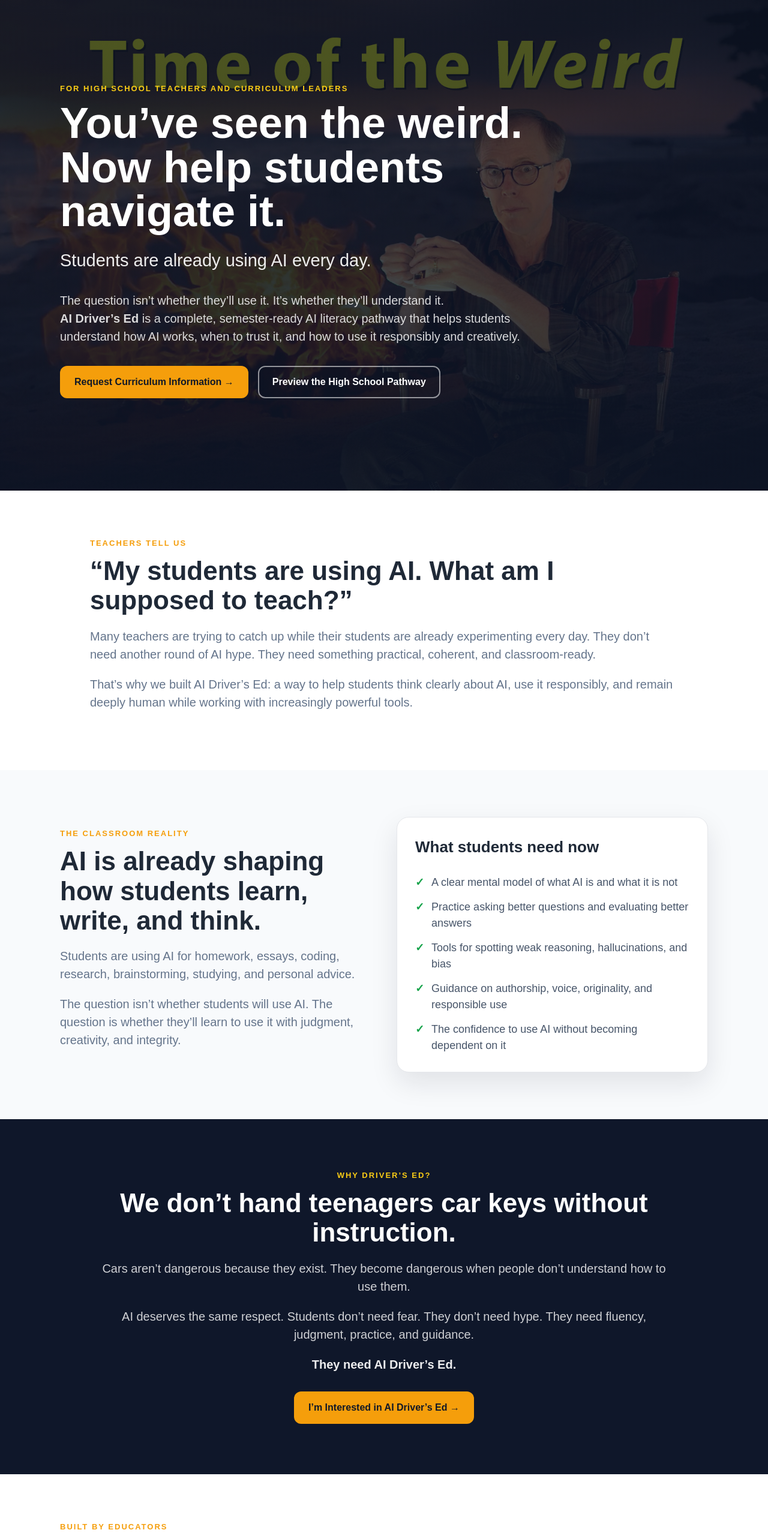
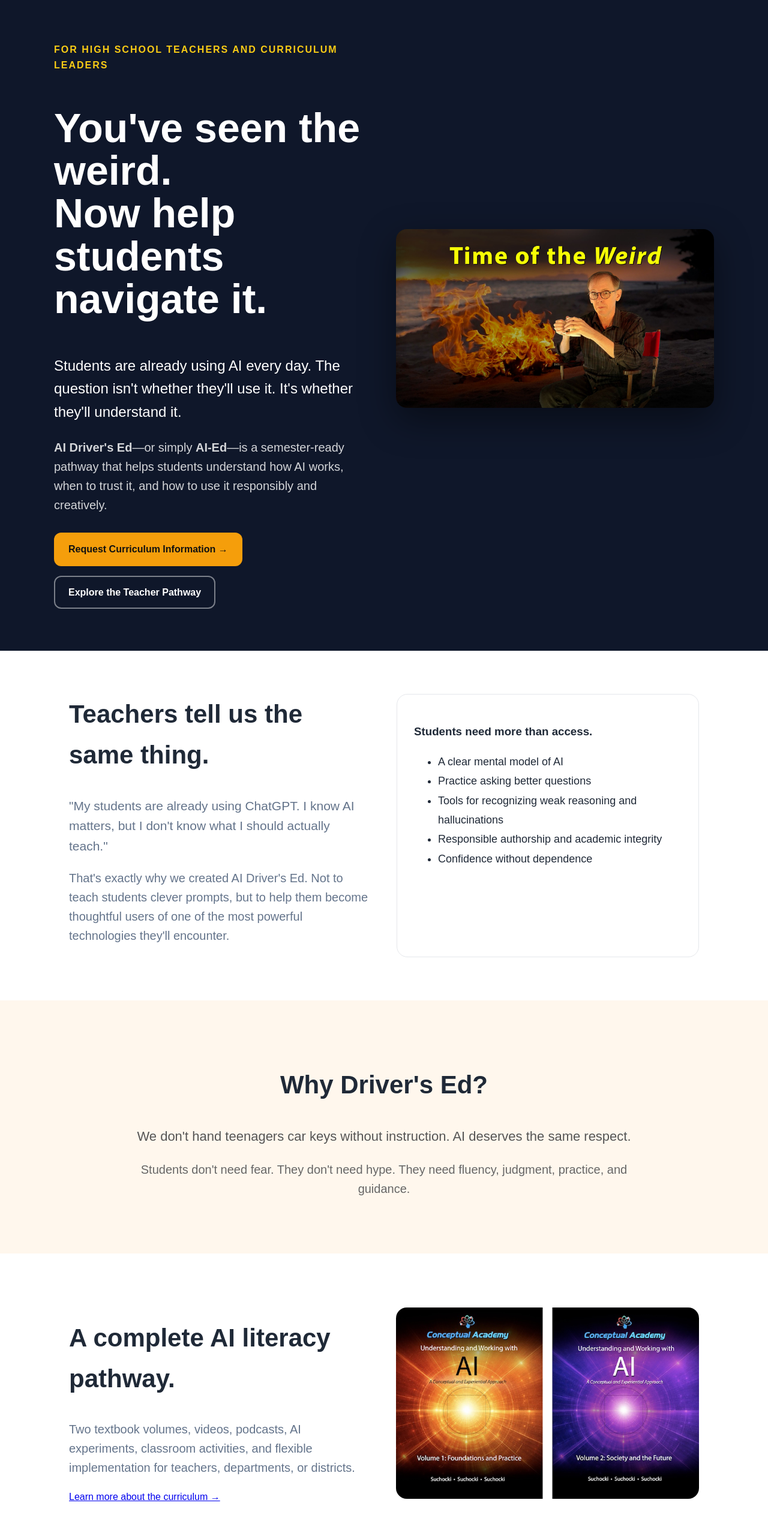
Before and after one commit to Suchocki88/UnderstandingAI.ai, a Next.js app: page /ai-driver-ed in a window 1280 px wide. Shown: the part 80-2646 px from the top of the page at 60% size. Built offline with nearby package versions, Linux system fonts and the light colour scheme.

Commit message:
Update page.tsx

```diff
--- a/app/ai-driver-ed/page.tsx
+++ b/app/ai-driver-ed/page.tsx
@@ -1,9 +1,17 @@
+// AI Driver's Ed landing page (Revision 3)
+// This revision focuses on a cleaner funnel:
+// • Two-column hero with the YouTube thumbnail (no cropped background)
+// • Merged "Teachers tell us" + "Classroom reality"
+// • Introduces AI-Ed branding once
+// • Primary CTA goes directly to the Google Form
+// • PocketLab remains the secondary path
+
 import Link from "next/link";
 
 export const metadata = {
-  title: "AI Driver’s Ed for High Schools | Understanding and Working with AI",
+  title: "AI Driver's Ed | Understanding and Working with AI",
   description:
-    "A focused AI literacy landing page for high school teachers, administrators, and curriculum leaders.",
+    "A campaign landing page for educators discovering AI Driver's Ed through Time of the Weird.",
 };
 
 const FORM_URL =
@@ -11,286 +19,133 @@ const FORM_URL =
 
 export default function Page() {
   return (
-    <main style={{ fontFamily: "Arial, sans-serif", color: "#1f2937", lineHeight: 1.5 }}>
-      {/* HERO */}
-      <section
-        style={{
-          backgroundImage:
-            "linear-gradient(rgba(15,23,42,.72), rgba(15,23,42,.84)), url('/images/TimeWeirdThumb.jpg')",
-          backgroundSize: "cover",
-          backgroundPosition: "center",
-          color: "white",
-          padding: "clamp(76px, 12vw, 160px) 24px",
-        }}
-      >
-        <div style={{ maxWidth: 1080, margin: "0 auto" }}>
-          <p style={eyebrowYellow}>For high school teachers and curriculum leaders</p>
-
-          <h1 style={h1}>
-            You’ve seen the weird.
-            <br />
+    <main style={{fontFamily:"Arial,sans-serif",color:"#1f2937",lineHeight:1.6}}>
+      <section style={{padding:"70px 24px",background:"#0f172a",color:"white"}}>
+        <div style={{maxWidth:1100,margin:"0 auto",display:"grid",gridTemplateColumns:"repeat(auto-fit,minmax(min(100%,430px),1fr))",gap:40,alignItems:"center"}}>
+          <div>
+            <p style={{color:"#facc15",fontWeight:800,letterSpacing:2,textTransform:"uppercase"}}>For high school teachers and curriculum leaders</p>
+            <h1 style={{fontSize:"clamp(42px,6vw,68px)",lineHeight:1.05}}>
+              You've seen the weird.
+              <br/>
               Now help students navigate it.
             </h1>
-
-          <p style={heroLead}>
-            Students are already using AI every day.
+            <p style={{fontSize:24,maxWidth:700}}>
+              Students are already using AI every day. The question isn't whether they'll use it.
+              It's whether they'll understand it.
             </p>
-
-          <p style={heroText}>
-            The question isn’t whether they’ll use it. It’s whether they’ll understand it.
-            <br />
-            <strong>AI Driver’s Ed</strong> is a complete, semester-ready AI literacy pathway
+            <p style={{fontSize:20,color:"rgba(255,255,255,.82)",maxWidth:700}}>
+              <strong>AI Driver's Ed</strong>—or simply <strong>AI‑Ed</strong>—is a semester-ready pathway
               that helps students understand how AI works, when to trust it, and how to use it
               responsibly and creatively.
             </p>
-
-          <div style={buttonRow}>
-            <a href={FORM_URL} target="_blank" rel="noopener noreferrer" style={primaryButton}>
+            <div style={{display:"flex",gap:16,flexWrap:"wrap",marginTop:30}}>
+              <a href={FORM_URL} target="_blank" rel="noreferrer"
+                style={{background:"#f59e0b",padding:"15px 24px",borderRadius:12,fontWeight:700,color:"#111",textDecoration:"none"}}>
                 Request Curriculum Information →
               </a>
-            <Link href="/pocketlab" style={secondaryButton}>
-              Preview the High School Pathway
+              <Link href="/pocketlab"
+                style={{border:"2px solid rgba(255,255,255,.45)",padding:"13px 22px",borderRadius:12,color:"white",textDecoration:"none",fontWeight:700}}>
+                Explore the Teacher Pathway
               </Link>
             </div>
           </div>
-      </section>
 
-      {/* TEACHER IDENTIFICATION */}
-      <section style={sectionWhite}>
-        <div style={{ maxWidth: 980, margin: "0 auto" }}>
-          <p style={eyebrow}>Teachers tell us</p>
-          <h2 style={h2}>“My students are using AI. What am I supposed to teach?”</h2>
-          <p style={lead}>
-            Many teachers are trying to catch up while their students are already experimenting
-            every day. They don’t need another round of AI hype. They need something practical,
-            coherent, and classroom-ready.
-          </p>
-          <p style={lead}>
-            That’s why we built AI Driver’s Ed: a way to help students think clearly about AI,
-            use it responsibly, and remain deeply human while working with increasingly powerful tools.
-          </p>
-        </div>
-      </section>
-
-      {/* CLASSROOM REALITY */}
-      <section style={sectionSoft}>
-        <div style={split}>
-          <div>
-            <p style={eyebrow}>The classroom reality</p>
-            <h2 style={h2}>AI is already shaping how students learn, write, and think.</h2>
-            <p style={lead}>
-              Students are using AI for homework, essays, coding, research, brainstorming,
-              studying, and personal advice.
-            </p>
-            <p style={lead}>
-              The question isn’t whether students will use AI. The question is whether they’ll
-              learn to use it with judgment, creativity, and integrity.
-            </p>
-          </div>
-
-          <div style={card}>
-            <h3 style={cardTitle}>What students need now</h3>
-            <div style={checkList}>
-              <Check text="A clear mental model of what AI is and what it is not" />
-              <Check text="Practice asking better questions and evaluating better answers" />
-              <Check text="Tools for spotting weak reasoning, hallucinations, and bias" />
-              <Check text="Guidance on authorship, voice, originality, and responsible use" />
-              <Check text="The confidence to use AI without becoming dependent on it" />
-            </div>
-          </div>
-        </div>
-      </section>
-
-      {/* WHY DRIVER'S ED */}
-      <section style={{ background: "#0f172a", color: "white", padding: "84px 24px" }}>
-        <div style={{ maxWidth: 940, margin: "0 auto", textAlign: "center" }}>
-          <p style={eyebrowYellow}>Why Driver’s Ed?</p>
-          <h2 style={{ ...h2, color: "white" }}>We don’t hand teenagers car keys without instruction.</h2>
-          <p style={{ ...lead, color: "rgba(255,255,255,.80)", marginLeft: "auto", marginRight: "auto" }}>
-            Cars aren’t dangerous because they exist. They become dangerous when people don’t
-            understand how to use them.
-          </p>
-          <p style={{ ...lead, color: "rgba(255,255,255,.80)", marginLeft: "auto", marginRight: "auto" }}>
-            AI deserves the same respect. Students don’t need fear. They don’t need hype.
-            They need fluency, judgment, practice, and guidance.
-          </p>
-          <p style={{ ...lead, color: "rgba(255,255,255,.92)", marginLeft: "auto", marginRight: "auto", fontWeight: 700 }}>
-            They need AI Driver’s Ed.
-          </p>
-          <div style={{ marginTop: 30 }}>
-            <a href={FORM_URL} target="_blank" rel="noopener noreferrer" style={primaryButton}>
-              I’m Interested in AI Driver’s Ed →
-            </a>
-          </div>
-        </div>
-      </section>
-
-      {/* CREDIBILITY */}
-      <section style={sectionWhite}>
-        <div style={split}>
-          <div>
-            <p style={eyebrow}>Built by educators</p>
-            <h2 style={h2}>Not another AI workshop. A real curriculum.</h2>
-            <p style={lead}>
-              This pathway was developed by experienced science educators who specialize in
-              conceptual learning: helping students understand big ideas clearly before asking
-              them to apply those ideas.
-            </p>
-            <p style={lead}>
-              The goal is not simply to teach students how to prompt. The goal is to help them
-              understand AI well enough to use it wisely.
-            </p>
-          </div>
-
-          <div style={card}>
-            <h3 style={cardTitle}>What makes it classroom-ready</h3>
-            <div style={checkList}>
-              <Check text="Two published textbook volumes" />
-              <Check text="Eight-chapter conceptual framework" />
-              <Check text="Video lessons and podcast companions" />
-              <Check text="Classroom activities and AI experiments" />
-              <Check text="Flexible implementation for individual teachers, departments, or districts" />
-            </div>
-          </div>
-        </div>
-      </section>
-
-      {/* PROGRAM */}
-      <section style={sectionSoft}>
-        <div style={{ maxWidth: 1080, margin: "0 auto" }}>
-          <p style={eyebrow}>The program</p>
-          <h2 style={h2}>A complete AI literacy pathway for high schools.</h2>
-          <p style={{ ...lead, maxWidth: 820 }}>
-            <em>Understanding and Working with AI</em> moves students from casual AI use toward genuine
-            AI fluency: conceptual understanding, practical skill, ethical awareness, and human judgment.
-          </p>
-
-          <div style={grid3}>
-            <Feature
-              title="Semester-ready"
-              text="Designed for meaningful classroom use, not a one-day AI activity."
-            />
-            <Feature
-              title="Cross-disciplinary"
-              text="Useful across STEM, CTE, social studies, English, and general studies."
-            />
-            <Feature
-              title="Teacher-friendly"
-              text="Built with lessons, videos, activities, discussion prompts, and assessment support."
+          <div style={{textAlign:"center"}}>
+            <img
+              src="/images/TimeWeirdThumb.jpg"
+              alt="Time of the Weird"
+              style={{width:"100%",maxWidth:560,borderRadius:18,boxShadow:"0 20px 60px rgba(0,0,0,.45)"}}
             />
           </div>
         </div>
       </section>
 
-      {/* CURRICULUM */}
-      <section style={sectionWhite}>
-        <div style={split}>
+      <section style={{padding:"72px 24px"}}>
+        <div style={{maxWidth:1050,margin:"0 auto",display:"grid",gridTemplateColumns:"repeat(auto-fit,minmax(min(100%,420px),1fr))",gap:42}}>
           <div>
-            <p style={eyebrow}>The curriculum</p>
-            <h2 style={h2}>Two volumes. Eight chapters. One coherent framework.</h2>
-            <p style={lead}>
-              The course combines conceptual explanations, classroom-ready activities, video lessons,
-              podcast companions, and AI experiments.
+            <h2 style={{fontSize:42,marginTop:0}}>Teachers tell us the same thing.</h2>
+            <p style={{fontSize:21,color:"#64748b"}}>
+              "My students are already using ChatGPT. I know AI matters, but I don't know what
+              I should actually teach."
             </p>
-
-            <div style={{ display: "grid", gap: 16, marginTop: 24 }}>
-              <div style={miniCard}>
-                <strong>Volume 1: Foundations & Practice</strong>
-                <p style={miniText}>
-                  What AI is, how it works, and how to use it responsibly.
+            <p style={{fontSize:20,color:"#64748b"}}>
+              That's exactly why we created AI Driver's Ed. Not to teach students clever prompts,
+              but to help them become thoughtful users of one of the most powerful technologies
+              they'll encounter.
             </p>
           </div>
-              <div style={miniCard}>
-                <strong>Volume 2: Society & the Future</strong>
-                <p style={miniText}>
-                  The societal, ethical, and creative implications of living and working alongside AI.
-                </p>
-              </div>
-            </div>
 
-            <div style={{ marginTop: 28 }}>
-              <Link href="/curriculum" style={textLink}>
-                Learn more about the core curriculum →
-              </Link>
-            </div>
-          </div>
-
-          <div style={{ textAlign: "center" }}>
-            <img
-              src="/images/Volumes12.png"
-              alt="Understanding and Working with AI textbook volumes"
-              style={{ maxWidth: "100%", borderRadius: 18 }}
-            />
+          <div style={{border:"1px solid #e5e7eb",borderRadius:18,padding:28}}>
+            <h3>Students need more than access.</h3>
+            <ul style={{fontSize:18,lineHeight:1.8}}>
+              <li>A clear mental model of AI</li>
+              <li>Practice asking better questions</li>
+              <li>Tools for recognizing weak reasoning and hallucinations</li>
+              <li>Responsible authorship and academic integrity</li>
+              <li>Confidence without dependence</li>
+            </ul>
           </div>
         </div>
       </section>
 
-      {/* IMPLEMENTATION */}
-      <section style={{ background: "#fff7ed", padding: "78px 24px" }}>
-        <div style={{ maxWidth: 1080, margin: "0 auto" }}>
-          <p style={eyebrow}>How teachers can use it</p>
-          <h2 style={h2}>Flexible enough for a unit. Strong enough for a course.</h2>
+      <section style={{background:"#fff7ed",padding:"72px 24px"}}>
+        <div style={{maxWidth:900,margin:"0 auto",textAlign:"center"}}>
+          <h2 style={{fontSize:42}}>Why Driver's Ed?</h2>
+          <p style={{fontSize:22,color:"#555"}}>
+            We don't hand teenagers car keys without instruction.
+            AI deserves the same respect.
+          </p>
+          <p style={{fontSize:20,color:"#666"}}>
+            Students don't need fear. They don't need hype.
+            They need fluency, judgment, practice, and guidance.
+          </p>
+        </div>
+      </section>
 
-          <div style={grid3}>
-            <Feature
-              title="Pilot a unit"
-              text="Use the materials to introduce AI literacy in an existing class."
-            />
-            <Feature
-              title="Teach a semester"
-              text="Build a full AI literacy course around the two-volume curriculum."
-            />
-            <Feature
-              title="Support a district"
-              text="Use the framework for professional development and cross-department alignment."
-            />
+      <section style={{padding:"72px 24px"}}>
+        <div style={{maxWidth:1050,margin:"0 auto",display:"grid",gridTemplateColumns:"repeat(auto-fit,minmax(min(100%,420px),1fr))",gap:40,alignItems:"center"}}>
+          <div>
+            <h2 style={{fontSize:42}}>A complete AI literacy pathway.</h2>
+            <p style={{fontSize:20,color:"#64748b"}}>
+              Two textbook volumes, videos, podcasts, AI experiments, classroom activities,
+              and flexible implementation for teachers, departments, or districts.
+            </p>
+            <p>
+              <Link href="/curriculum">Learn more about the curriculum →</Link>
+            </p>
+          </div>
+
+          <div style={{textAlign:"center"}}>
+            <img src="/images/Volumes12.png"
+              alt="Curriculum"
+              style={{maxWidth:"100%",borderRadius:18}} />
           </div>
         </div>
       </section>
 
-      {/* PULL QUOTE */}
-      <section style={{ background: "#451a03", color: "white", padding: "54px 24px" }}>
-        <div style={{ maxWidth: 980, margin: "0 auto" }}>
-          <p style={{ margin: 0, fontSize: "clamp(22px, 4vw, 34px)", lineHeight: 1.25, fontStyle: "italic" }}>
-            “AI is designed to agree with you. That’s a problem. If you don’t actively ask for the opposing view,
-            you won’t get it.”
+      <section style={{background:"#451a03",padding:"56px 24px",color:"white"}}>
+        <div style={{maxWidth:900,margin:"0 auto"}}>
+          <p style={{fontSize:28,fontStyle:"italic"}}>
+            “AI is designed to agree with you. That’s a problem. If you don’t actively ask
+            for the opposing view, you won’t get it.”
           </p>
         </div>
       </section>
 
-      {/* WHAT HAPPENS NEXT */}
-      <section style={sectionSoft}>
-        <div style={{ maxWidth: 960, margin: "0 auto", textAlign: "center" }}>
-          <p style={eyebrow}>What happens next?</p>
-          <h2 style={h2}>Requesting information does not commit you to anything.</h2>
-          <p style={{ ...lead, marginLeft: "auto", marginRight: "auto" }}>
-            Tell us a little about your teaching context, and we’ll point you toward the most useful
-            next step for your classroom, department, or school.
+      <section style={{padding:"80px 24px",textAlign:"center"}}>
+        <div style={{maxWidth:850,margin:"0 auto"}}>
+          <h2 style={{fontSize:44}}>Ready to start the conversation?</h2>
+          <p style={{fontSize:21,color:"#64748b"}}>
+            Whether you're exploring a single classroom, a department, or a district-wide
+            initiative, we'd love to help.
           </p>
-
-          <div style={grid3}>
-            <Feature title="Preview materials" text="See sample lessons, structure, and curriculum options." />
-            <Feature title="Explore pathways" text="Find the right fit for a unit, course, or school initiative." />
-            <Feature title="Ask questions" text="Get information without pressure or obligation." />
-          </div>
-        </div>
-      </section>
-
-      {/* FINAL CTA */}
-      <section style={sectionWhite}>
-        <div style={{ maxWidth: 920, margin: "0 auto", textAlign: "center" }}>
-          <p style={eyebrow}>Next step</p>
-          <h2 style={h2}>Ready to start the conversation?</h2>
-          <p style={{ ...lead, marginLeft: "auto", marginRight: "auto" }}>
-            Whether you’re exploring a single classroom, a department, or a district-wide initiative,
-            we’d love to help.
-          </p>
-
-          <div style={{ display: "flex", justifyContent: "center", gap: 16, flexWrap: "wrap", marginTop: 30 }}>
-            <a href={FORM_URL} target="_blank" rel="noopener noreferrer" style={primaryButton}>
+          <div style={{display:"flex",justifyContent:"center",gap:16,flexWrap:"wrap",marginTop:30}}>
+            <a href={FORM_URL} target="_blank" rel="noreferrer"
+              style={{background:"#f59e0b",padding:"15px 24px",borderRadius:12,fontWeight:700,color:"#111",textDecoration:"none"}}>
               Request Curriculum Information →
             </a>
-            <Link href="/pocketlab" style={outlineButton}>
+            <Link href="/pocketlab"
+              style={{border:"2px solid #f59e0b",padding:"13px 22px",borderRadius:12,textDecoration:"none"}}>
               Visit the Teacher Pathway
             </Link>
           </div>
@@ -299,182 +154,3 @@ export default function Page() {
     </main>
   );
 }
-
-function Check({ text }: { text: string }) {
-  return (
-    <div style={{ display: "flex", gap: 12, alignItems: "flex-start" }}>
-      <span style={{ color: "#16a34a", fontWeight: 900 }}>✓</span>
-      <span>{text}</span>
-    </div>
-  );
-}
-
-function Feature({ title, text }: { title: string; text: string }) {
-  return (
-    <div style={featureCard}>
-      <h3 style={{ marginTop: 0, fontSize: 22 }}>{title}</h3>
-      <p style={{ color: "#64748b", marginBottom: 0 }}>{text}</p>
-    </div>
-  );
-}
-
-const h1: React.CSSProperties = {
-  fontSize: "clamp(40px, 7vw, 72px)",
-  lineHeight: 1.02,
-  margin: "12px 0 0",
-  maxWidth: 940,
-};
-
-const h2: React.CSSProperties = {
-  fontSize: "clamp(30px, 5vw, 44px)",
-  lineHeight: 1.12,
-  margin: 0,
-  color: "#1f2937",
-};
-
-const lead: React.CSSProperties = {
-  fontSize: 20,
-  color: "#64748b",
-  marginTop: 20,
-};
-
-const heroLead: React.CSSProperties = {
-  maxWidth: 760,
-  fontSize: "clamp(20px, 3vw, 29px)",
-  marginTop: 24,
-  color: "rgba(255,255,255,.92)",
-};
-
-const heroText: React.CSSProperties = {
-  maxWidth: 800,
-  fontSize: 20,
-  marginTop: 18,
-  color: "rgba(255,255,255,.84)",
-};
-
-const eyebrow: React.CSSProperties = {
-  color: "#f59e0b",
-  fontWeight: 800,
-  letterSpacing: 2,
-  textTransform: "uppercase",
-  fontSize: 13,
-  margin: "0 0 12px",
-};
-
-const eyebrowYellow: React.CSSProperties = {
-  color: "#facc15",
-  fontWeight: 800,
-  letterSpacing: 2,
-  textTransform: "uppercase",
-  fontSize: 13,
-  margin: "0 0 12px",
-};
-
-const sectionWhite: React.CSSProperties = {
-  padding: "78px 24px",
-  background: "#ffffff",
-};
-
-const sectionSoft: React.CSSProperties = {
-  padding: "78px 24px",
-  background: "#f8fafc",
-};
-
-const split: React.CSSProperties = {
-  maxWidth: 1080,
-  margin: "0 auto",
-  display: "grid",
-  gridTemplateColumns: "repeat(auto-fit, minmax(min(100%, 420px), 1fr))",
-  gap: 42,
-  alignItems: "center",
-};
-
-const card: React.CSSProperties = {
-  background: "#ffffff",
-  border: "1px solid #e5e7eb",
-  borderRadius: 20,
-  padding: 30,
-  boxShadow: "0 18px 45px rgba(15,23,42,.10)",
-};
-
-const cardTitle: React.CSSProperties = {
-  marginTop: 0,
-  fontSize: 26,
-};
-
-const checkList: React.CSSProperties = {
-  display: "grid",
-  gap: 14,
-  fontSize: 18,
-  color: "#475569",
-};
-
-const grid3: React.CSSProperties = {
-  display: "grid",
-  gridTemplateColumns: "repeat(auto-fit, minmax(min(100%, 250px), 1fr))",
-  gap: 22,
-  marginTop: 36,
-};
-
-const featureCard: React.CSSProperties = {
-  background: "#ffffff",
-  border: "1px solid #e5e7eb",
-  borderRadius: 18,
-  padding: 24,
-  boxShadow: "0 10px 28px rgba(15,23,42,.06)",
-};
-
-const miniCard: React.CSSProperties = {
-  border: "1px solid #e5e7eb",
-  borderRadius: 14,
-  padding: 18,
-  background: "#ffffff",
-};
-
-const miniText: React.CSSProperties = {
-  margin: "8px 0 0",
-  color: "#64748b",
-};
-
-const buttonRow: React.CSSProperties = {
-  display: "flex",
-  gap: 16,
-  flexWrap: "wrap",
-  marginTop: 34,
-};
-
-const primaryButton: React.CSSProperties = {
-  background: "#f59e0b",
-  color: "#111827",
-  padding: "15px 24px",
-  borderRadius: 12,
-  fontWeight: 800,
-  textDecoration: "none",
-  display: "inline-block",
-};
-
-const secondaryButton: React.CSSProperties = {
-  border: "2px solid rgba(255,255,255,.55)",
-  color: "white",
-  padding: "13px 22px",
-  borderRadius: 12,
-  fontWeight: 800,
-  textDecoration: "none",
-  display: "inline-block",
-};
-
-const outlineButton: React.CSSProperties = {
-  border: "2px solid #f59e0b",
-  color: "#92400e",
-  padding: "13px 22px",
-  borderRadius: 12,
-  fontWeight: 800,
-  textDecoration: "none",
-  display: "inline-block",
-};
-
-const textLink: React.CSSProperties = {
-  color: "#2563eb",
-  fontWeight: 800,
-  textDecoration: "none",
-};
```
Lines whose indentation alone changed are shown as unchanged.
